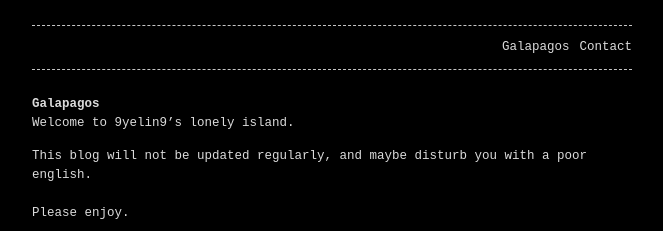
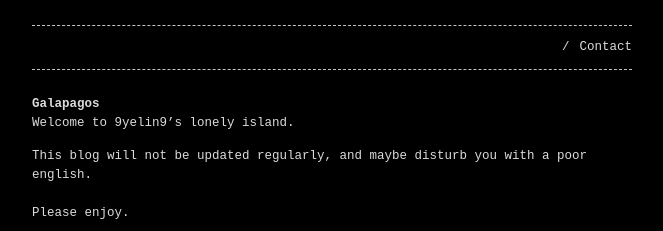
Before and after one commit to 9yelin9/9yelin9.github.io, a Jekyll site: the page built from galapagos.md, in a window 1280 px wide. Shown: the top 231 px of the page, without its empty margins (308-971 px from the left). Built offline with Jekyll 4.4.1, drawn with Linux system fonts in a browser that asks for light colours; our own code applies the rules of GitHub Pages for plain Markdown files.

Commit message:
Update galapagos.md

```diff
--- a/galapagos.md
+++ b/galapagos.md
@@ -1,5 +1,5 @@
 ---
-title:
+title: /
 layout: home
 ---
 
```
